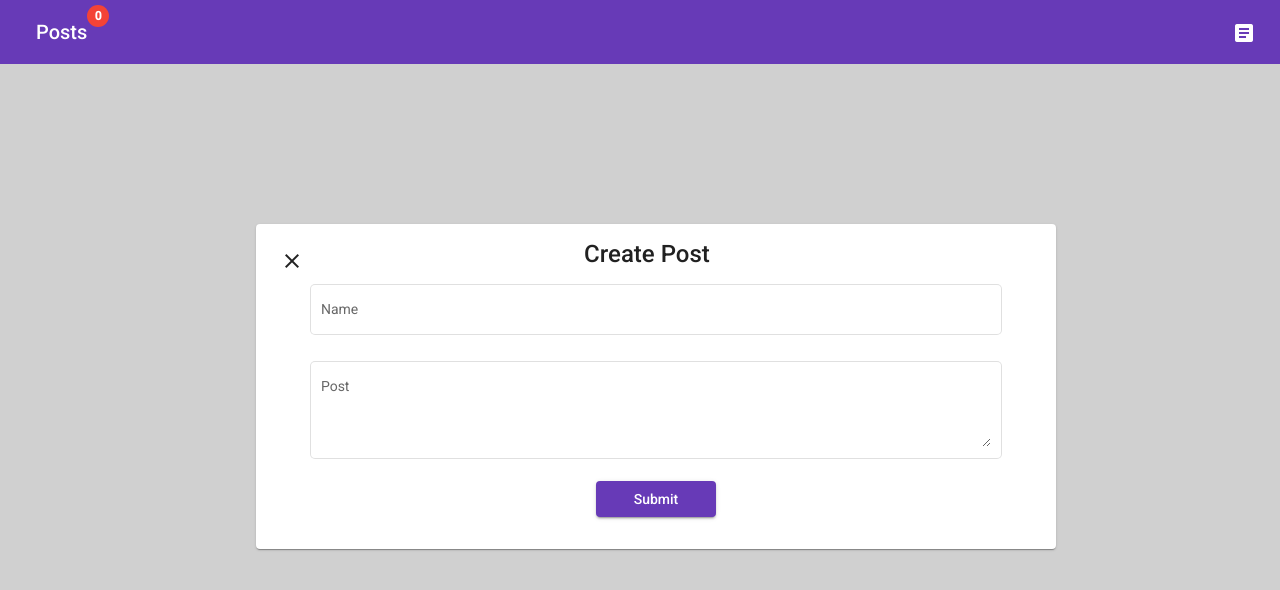
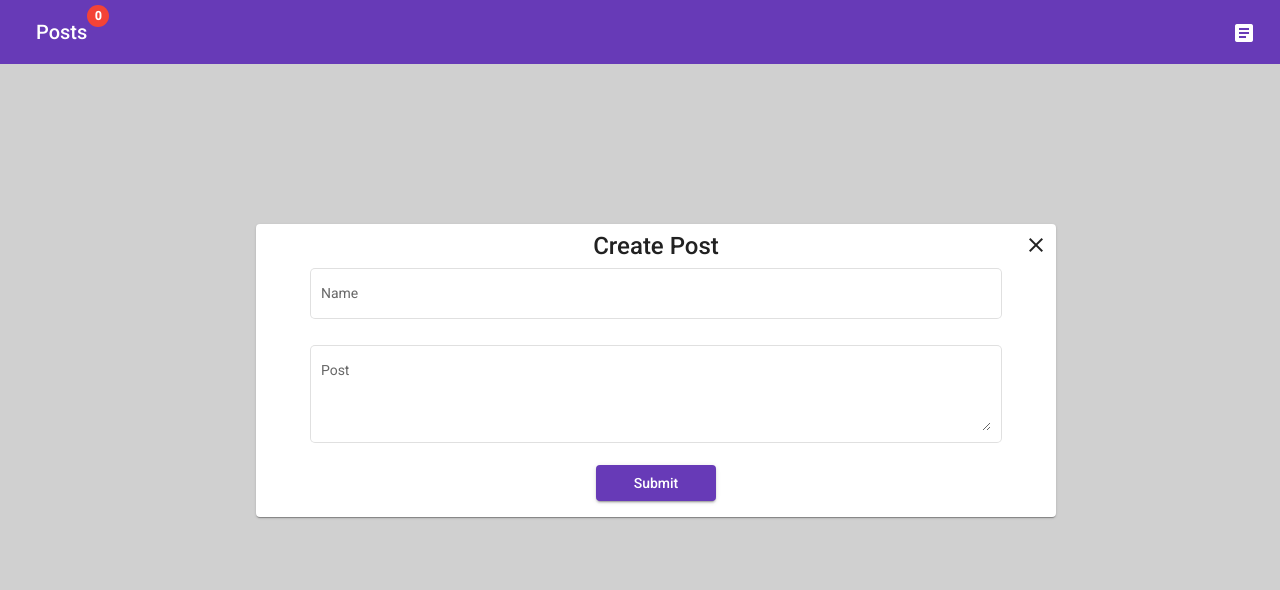
Before and after one commit to Victorvs1967/angular-rxjs-subject, an Angular app: page /posts in a window 1280 px wide. Both pictures are taken after a click on the button "article". Shown: the top 590 px of the page. Built offline with nearby package versions, Linux system fonts and the light colour scheme.

Commit message:
edit some components

```diff
--- a/src/app/components/create-post/create-post.component.html
+++ b/src/app/components/create-post/create-post.component.html
@@ -1,16 +1,10 @@
-<!-- display or not modal -->
-<ng-container *ngIf="display$ | async as display">
-  <!-- madal background -->
-  <section class="modal-background" [class.open]="display" (click)="close()">
-    <mat-card class="form-container" (click)="$event.stopPropagation()">
-        <div class="modal">
-          <div class="form-header">
-            <!-- close modal button -->
-            <button mat-icon-button (click)="close()"><mat-icon>close</mat-icon></button>
+<ng-container *ngIf="display$ | async as display"> <!-- display or not modal container -->
+  <section [class.open]="display === 'open'" (click)="close()"> <!-- modal background with mode trigger -->
+    <mat-card class="form-container" (click)="$event.stopPropagation()"> <!-- material card wrapper with stop event listener -->
+      <button class="close-btn" mat-icon-button (click)="close()"><mat-icon>close</mat-icon></button> <!-- close modal button -->
       <mat-card-title>Create Post</mat-card-title>
-          </div>
       <mat-card-content>
-          <form [formGroup]="postForm" (submit)="onSubmit()">
+        <form [formGroup]="postForm" (ngSubmit)="onSubmit()">
           <div class="form-field">
             <mat-form-field appearance="outline">
               <mat-label>Name</mat-label>
@@ -24,11 +18,10 @@
             </mat-form-field>
           </div>
           <div class="form-field">
-              <button mat-raised-button color="primary" class="btn" type="submit">Submit</button>
+            <button mat-raised-button color="primary" class="submit-btn" type="submit">Submit</button>
           </div>
         </form>
       </mat-card-content>
-      </div>
     </mat-card>
   </section>
 </ng-container>
--- a/src/app/components/create-post/create-post.component.scss
+++ b/src/app/components/create-post/create-post.component.scss
@@ -1,3 +1,23 @@
+section {
+  position: absolute;
+  top: 64px;
+  left: 0;
+  width: 100%;
+  height: 100vh;
+  background-color: #2626262f;
+
+  visibility: hidden;
+  opacity: 0;
+
+  &.open {
+    visibility: inherit;
+    opacity: 1;
+  }
+}
+mat-card-content,
+mat-form-field {
+  width: 100%;
+}
 .form-container {
   position: absolute;
   top: 20%;
@@ -7,36 +27,16 @@
   align-items: center;
   width: 60%;
 }
-.modal {
-  width: 100%;
-}
-.modal-background {
+.close-btn {
   position: absolute;
-  top: 64px;
-  left: 0;
-  width: 100%;
-  height: 100vh;
-  background-color: #2626262f;
-}
-.form-header {
-  display: flex;
-  align-items: center;
-  justify-content: space-between;
-}
-mat-card-title {
-  margin-right: 43%;
-}
-mat-card-content {
-  width: 100%;
-}
-mat-form-field {
-  width: 100%;
+  top: 0;
+  right: 0;
 }
 .form-field {
   width: 90%;
   margin: auto;
 }
-.btn {
+.submit-btn {
   margin: 0 calc(50% - 60px);
   width: 120px;
 }
--- a/src/app/components/create-post/create-post.component.ts
+++ b/src/app/components/create-post/create-post.component.ts
@@ -2,7 +2,7 @@ import { Component, OnInit } from '@angular/core';
 import { FormControl, FormGroup } from '@angular/forms';
 import { Router } from '@angular/router';
 import { Observable } from 'rxjs';
-import { ModalService } from 'src/app/services/modal.service';
+import { ModalService, ModalState } from 'src/app/services/modal.service';
 import { SharedService } from 'src/app/services/shared.service';
 
 @Component({
@@ -12,7 +12,7 @@ import { SharedService } from 'src/app/services/shared.service';
 })
 export class CreatePostComponent implements OnInit {
 
-  display$: Observable<boolean>;
+  display$: Observable<ModalState>;
   public postForm: FormGroup;
 
   constructor(private sharedService: SharedService, private modalService: ModalService, private router: Router) {
--- a/src/app/services/modal.service.ts
+++ b/src/app/services/modal.service.ts
@@ -1,23 +1,24 @@
 import { Injectable } from '@angular/core';
 import { Subject, Observable } from 'rxjs';
 
+export type ModalState = 'open' | 'close';
 @Injectable({
   providedIn: 'root'
 })
 export class ModalService {
 
-  private display: Subject<boolean> = new Subject();
+  private display = new Subject<ModalState>();
 
-  watch(): Observable<boolean> {
+  watch(): Observable<ModalState> {
     return this.display.asObservable();
   }
 
   open() {
-    this.display.next(true);
+    this.display.next('open');
   }
 
   close() {
-    this.display.next(false);
+    this.display.next('close');
   }
 
 }
--- a/src/app/services/shared.service.ts
+++ b/src/app/services/shared.service.ts
@@ -6,7 +6,7 @@ import { Subject } from 'rxjs';
 })
 export class SharedService {
 
-  public posts: Subject<object[]> = new Subject();
+  public posts = new Subject<object[]>();
 
   setPost(post: any) {
     this.posts.next(post);
```
Lines whose indentation alone changed are shown as unchanged.
